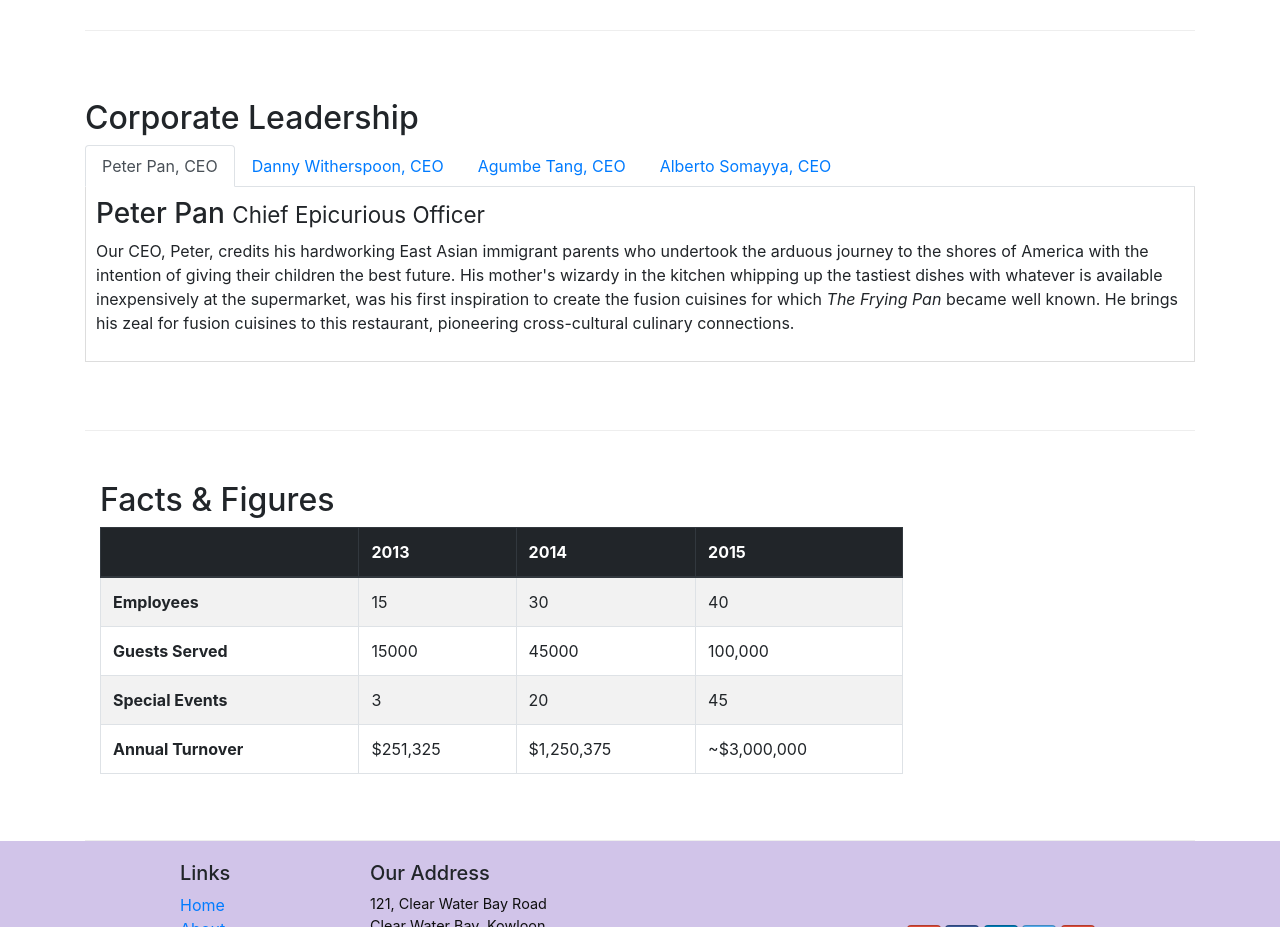
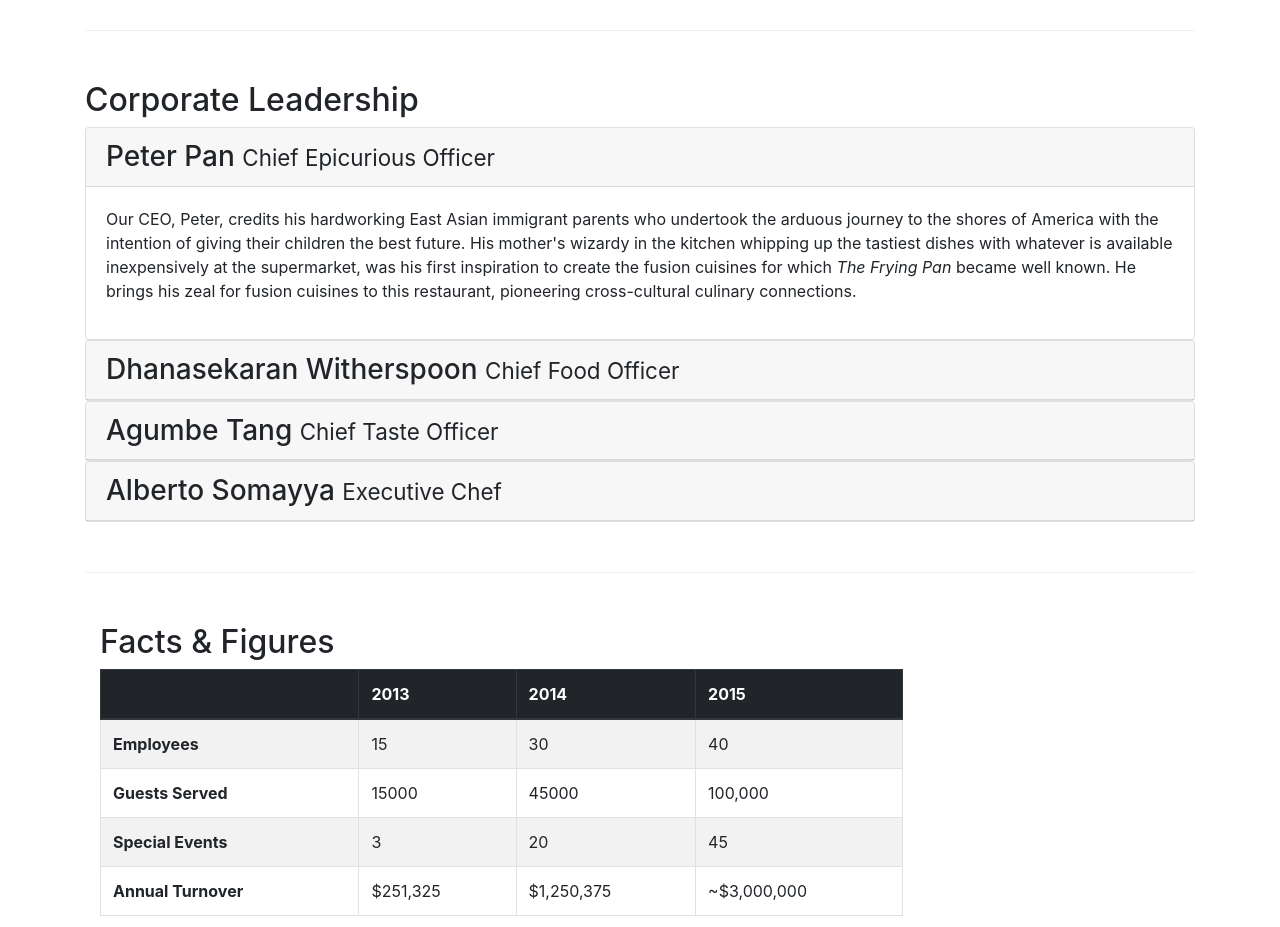
Before and after one commit to stanleyogbonna/bootstrap-learn, a website: page aboutus.html in a window 1280 px wide. Shown: the part 920-1847 px from the top of the page. Drawn offline with nearby package versions, Linux system fonts and the light colour scheme.

Commit message:
Accordion

```diff
--- a/aboutus.html
+++ b/aboutus.html
@@ -105,45 +105,63 @@
         <div class="row row-content align-items-center">
             <div class="">
                 <h2>Corporate Leadership</h2>
-                <ul class="nav nav-tabs">
-                    <li class="nav-item">
-                        <a class="nav-link active" href="#peter" role="tab" data-toggle="tab">
-                            Peter Pan, CEO
-                        </a>
-                    </li>
-                    <li class="nav-item">
-                        <a class="nav-link" href="#danny" role="tab" data-toggle="tab">
-                            Danny Witherspoon, CEO
-                        </a>
-                    </li>
-                    <li class="nav-item">
-                        <a class="nav-link" href="#agumbe" role="tab" data-toggle="tab">
-                            Agumbe Tang, CEO
-                        </a>
-                    </li>
-                    <li class="nav-item">
-                        <a class="nav-link" href="#alberto" role="tab" data-toggle="tab">
-                            Alberto Somayya, CEO
-                        </a>
-                    </li>
 
-                </ul>
-                <div class="tab-content">
-                    <div role="tabpanel" class="tab-pane fade show active" id="peter">
-                        <h3>Peter Pan <small>Chief Epicurious Officer</small></h3>
-                        <p class="d-none d-sm-block" id="peter">Our CEO, Peter, credits his hardworking East Asian immigrant parents who undertook the arduous journey to the shores of America with the intention of giving their children the best future. His mother's wizardy in the kitchen whipping up the tastiest dishes with whatever is available inexpensively at the supermarket, was his first inspiration to create the fusion cuisines for which <em>The Frying Pan</em> became well known. He brings his zeal for fusion cuisines to this restaurant, pioneering cross-cultural culinary connections.</p>
+                <div id="accordion">
+                    <div class="card">
+                        <div class="card-header" role="tab" id="peterhead">
+                            <h3 class="mb-0">
+                                <a data-toggle="collapse" data-target="#peter">
+                                    Peter Pan <small>Chief Epicurious Officer</small>
+                                </a>
+                            </h3>
+                        </div>
+                        <div role="tabpanel" class="collapse show" id=peter data-parent="#accordion">
+                            <div class="card-body">
+                                <p class="d-none d-sm-block">Our CEO, Peter, credits his hardworking East Asian immigrant parents who undertook the arduous journey to the shores of America with the intention of giving their children the best future. His mother's wizardy in the kitchen whipping up the tastiest dishes with whatever is available inexpensively at the supermarket, was his first inspiration to create the fusion cuisines for which <em>The Frying Pan</em> became well known. He brings his zeal for fusion cuisines to this restaurant, pioneering cross-cultural culinary connections.</p>
+                            </div>
+                        </div>
                     </div>
-                    <div role="tabpanel" class="tab-pane fade" id="danny">
-                        <h3>Dhanasekaran Witherspoon <small>Chief Food Officer</small></h3>
-                        <p class="d-none d-sm-block" id="danny">Our CFO, Danny, as he is affectionately referred to by his colleagues, comes from a long established family tradition in farming and produce. His experiences growing up on a farm in the Australian outback gave him great appreciation for varieties of food sources. As he puts it in his own words, <em>Everything that runs, wins, and everything that stays, pays!</em></p>
+                    <div class="card">
+                        <div class="card-header" role="tab" id="dannyhead">
+                            <h3 class="mb-0">
+                                <a data-toggle="collapse" data-target="#danny">
+                                    Dhanasekaran Witherspoon <small>Chief Food Officer</small>
+                                </a>
+                            </h3>
+                        </div>
+                        <div role="tabpanel" class="collapse" id="danny" data-parent="#accordion">
+                            <div class="card-body">
+                                <p class="d-none d-sm-block" id="danny">Our CFO, Danny, as he is affectionately referred to by his colleagues, comes from a long established family tradition in farming and produce. His experiences growing up on a farm in the Australian outback gave him great appreciation for varieties of food sources. As he puts it in his own words, <em>Everything that runs, wins, and everything that stays, pays!</em></p>
+                            </div>
+                        </div>
                     </div>
-                    <div role="tabpanel" class="tab-pane fade" id="agumbe">
-                        <h3>Agumbe Tang <small>Chief Taste Officer</small></h3>
-                        <p class="d-none d-sm-block">Blessed with the most discerning gustatory sense, Agumbe, our CTO, personally ensures that every dish that we serve meets his exacting tastes. Our chefs dread the tongue lashing that ensues if their dish does not meet his exacting standards. He lives by his motto, <em>You click only if you survive my lick.</em></p>
+                    <div class="card">
+                        <div class="card-header" role="tab" id="agumbehead">
+                            <h3 class="mb-0">
+                                <a data-toggle="collapse" data-target="#agumbe">
+                                    Agumbe Tang <small>Chief Taste Officer</small>
+                                </a>
+                            </h3>
+                        </div>
+                        <div role="tabpanel" class="collapse" id="agumbe" data-parent="#accordion">
+                            <div class="card-body">
+                                <p class="d-none d-sm-block">Blessed with the most discerning gustatory sense, Agumbe, our CTO, personally ensures that every dish that we serve meets his exacting tastes. Our chefs dread the tongue lashing that ensues if their dish does not meet his exacting standards. He lives by his motto, <em>You click only if you survive my lick.</em></p>
+                            </div>
+                        </div>
                     </div>
-                    <div role="tabpanel" class="tab-pane fade" id="alberto">
-                        <h3>Alberto Somayya <small>Executive Chef</small></h3>
-                        <p class="d-none d-sm-block">Award winning three-star Michelin chef with wide International experience having worked closely with whos-who in the culinary world, he specializes in creating mouthwatering Indo-Italian fusion experiences. He says, <em>Put together the cuisines from the two craziest cultures, and you get a winning hit! Amma Mia!</em></p>
+                    <div class="card">
+                        <div role="tab" class="card-header" id="albertohead">
+                            <h3 class="mb-0">
+                                <a data-toggle="collapse" data-target="#alberto">
+                                    Alberto Somayya <small>Executive Chef</small>
+                                </a>
+                            </h3>
+                        </div>
+                        <div role="tabpanel" class="collapse" id="alberto" data-parent="#accordion">
+                            <div class="card-body">
+                                <p class="d-none d-sm-block">Award winning three-star Michelin chef with wide International experience having worked closely with whos-who in the culinary world, he specializes in creating mouthwatering Indo-Italian fusion experiences. He says, <em>Put together the cuisines from the two craziest cultures, and you get a winning hit! Amma Mia!</em></p>
+                            </div>
+                        </div>
                     </div>
                 </div>
             </div>
```
